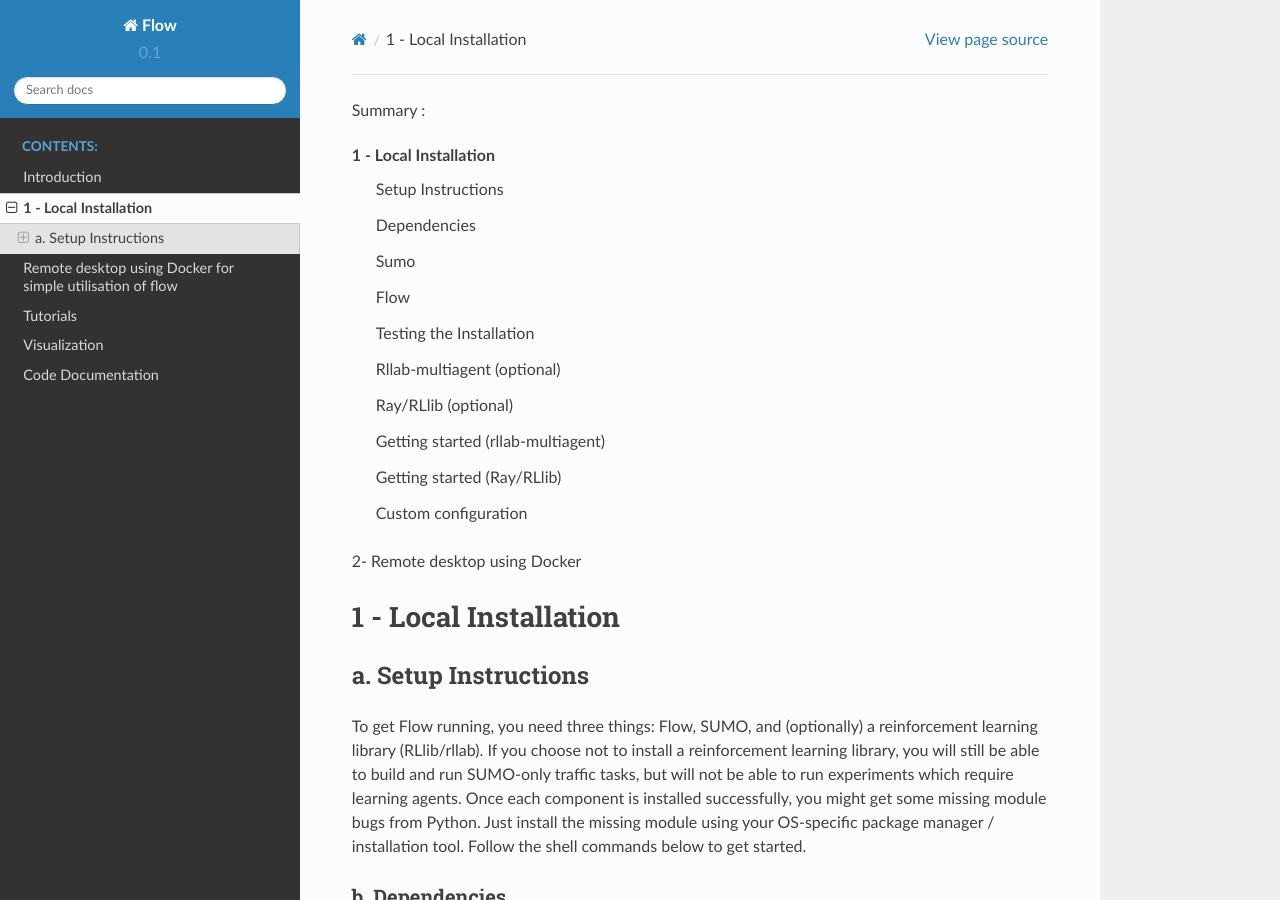
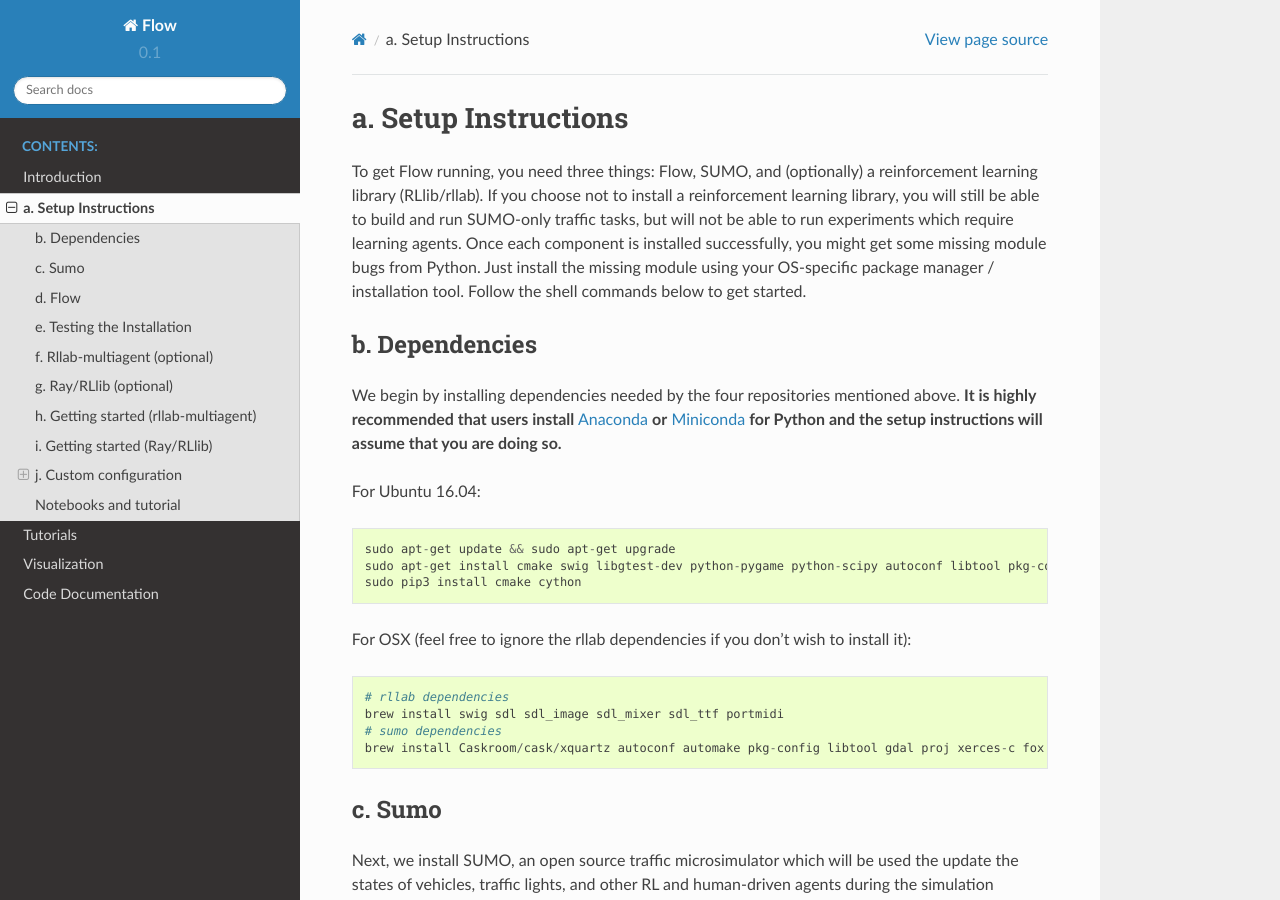
Before and after one commit to flow-project/flow, a Sphinx documentation site: the page built from docs/source/flow_setup.rst, in a window 1280 px wide and 900 px high. Built offline with Sphinx 7.4.7 and the Read the Docs theme 2.0.0, drawn with Linux system fonts in a browser that asks for light colours; formulas are drawn with MathJax 3; some of the changed text lies outside the part shown.

Commit message:
Update flow_setup.rst

```diff
--- a/docs/source/flow_setup.rst
+++ b/docs/source/flow_setup.rst
@@ -1,25 +1,3 @@
-Summary :
-
-1 - Local Installation
-    a. Setup Instructions
-    b. Dependencies
-    c. Sumo
-    d. Flow
-    e. Testing the Installation
-    f. Rllab-multiagent (optional)
-    g. Ray/RLlib (optional)
-    h. Getting started (rllab-multiagent)
-    i. Getting started (Ray/RLlib)
-    j. Custom configuration
-
-2- Remote desktop using Docker
-
-
-====================
-1 - Local Installation
-====================
-
-
 a. Setup Instructions
 ******************
 
```
